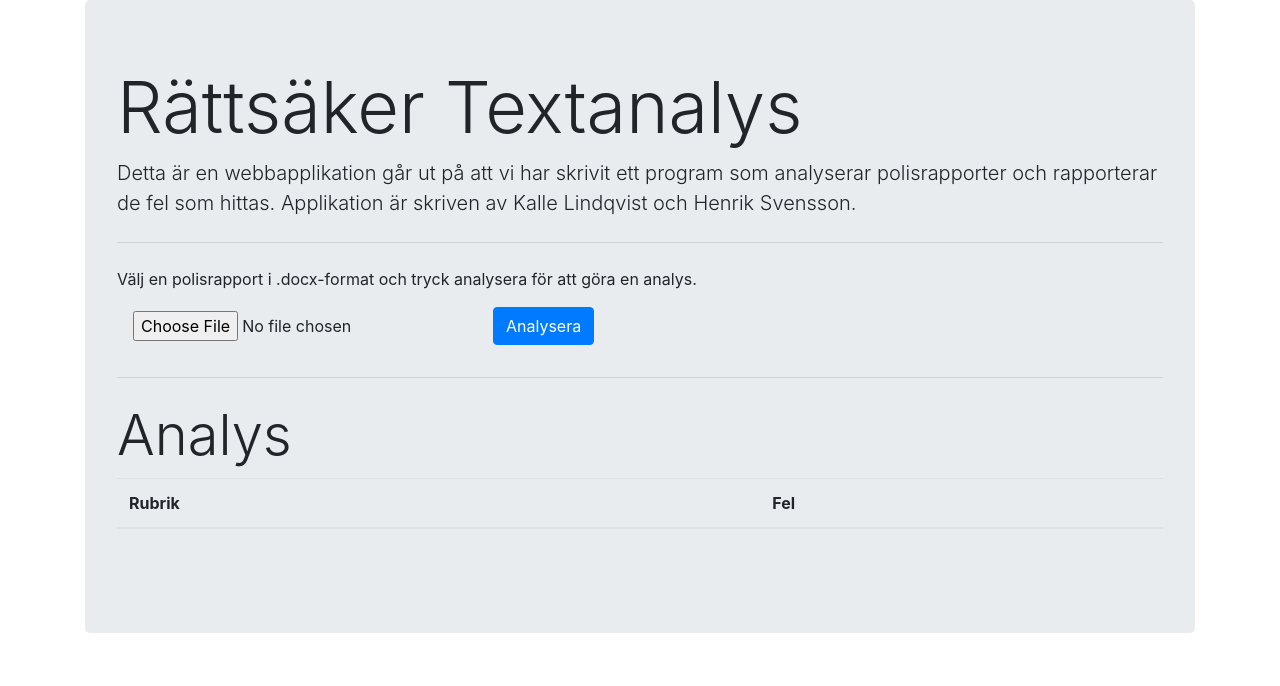
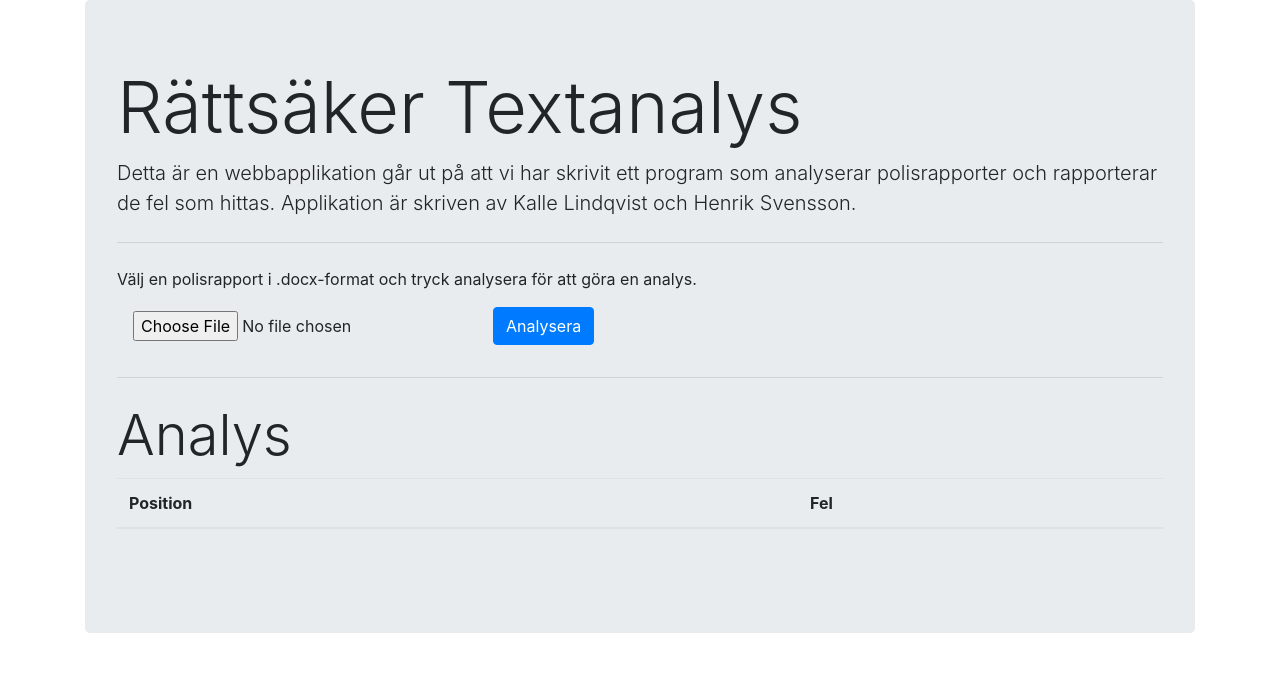
Before and after one commit to ellakk/textanalys, a Flask app: page / in a window 1280 px wide. Shown: the top 686 px of the page. Run offline with Flask 2, Linux system fonts and the light colour scheme; lists and menus that the app fills with data are empty; some libraries are stand-ins or nearby versions.

Commit message:
Update html template to use text position

```diff
--- a/templates/index.html
+++ b/templates/index.html
@@ -39,7 +39,7 @@
         <caption id="analysisTableCaption"></caption>
         <thead>
           <tr>
-            <th scope="col">Rubrik</th>
+            <th scope="col">Position</th>
             <th scope="col">Fel</th>
           </tr>
         </thead>
```
